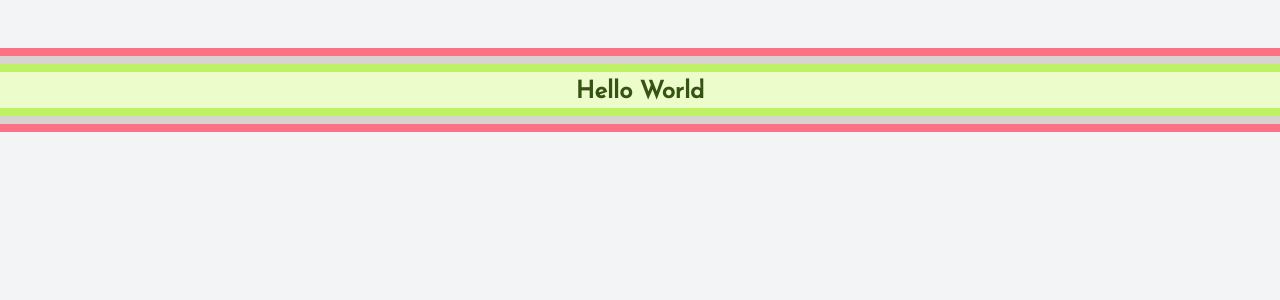
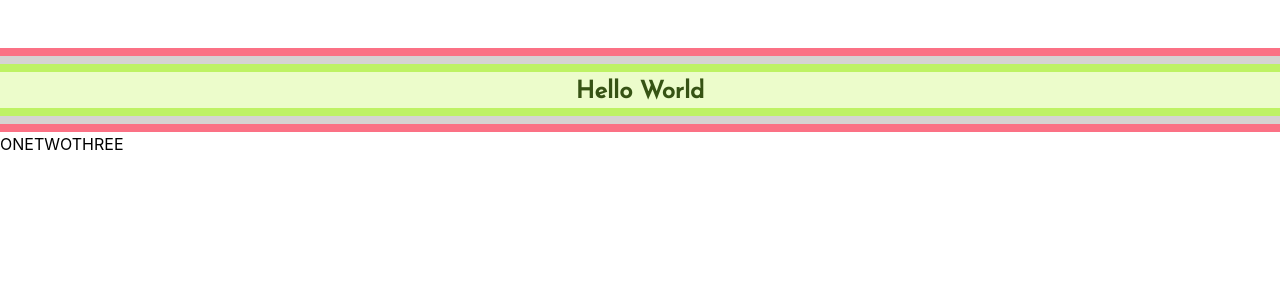
Before and after one commit to stujmar/pwa-playground, a React (Create React App) app: page / in a window 1280 px wide. Shown: the top 300 px of the page. Built offline with nearby package versions, Linux system fonts and the light colour scheme.

Commit message:
[sm] brought HelloBar and NavBar into App.js and adjusted padding accordingly

```diff
--- a/src/App.js
+++ b/src/App.js
@@ -1,17 +1,12 @@
 import './App.css';
+import HelloBar from './components/HelloBar';
+import NavBar from './components/NavBar';
 
 function App() {
   return (
-    <div className="bg-gray-100 w-full h-screen pt-12">
-      <div className="text-center text-2xl font-bold">
-        <div className="w-full border-b-8 border-rose-400"></div>
-        <div className="w-full border-b-8 border-stone-300"></div>
-        <div className="w-full border-b-8 border-lime-300"></div>
-        <div className="bg-lime-100 josefin pt-1 text-lime-900">Hello World</div>
-        <div className="w-full border-b-8 border-lime-300"></div>
-        <div className="w-full border-b-8 border-stone-300"></div>
-        <div className="w-full border-b-8 border-rose-400"></div>
-      </div>
+    <div className="pt-12">
+      <HelloBar />
+      <NavBar />
     </div>
   );
 }
--- a/src/components/Form.js
+++ b/src/components/Form.js
@@ -21,7 +21,7 @@ const Form = () => {
         <button class="bg-blue-500 hover:bg-blue-700 text-white font-bold py-2 px-4 rounded focus:outline-none focus:shadow-outline" type="button">
           Sign In
         </button>
-        <a class="inline-block align-baseline font-bold text-sm text-blue-500 hover:text-blue-800" href="#">
+        <a class="inline-block align-baseline font-bold text-sm text-blue-500 hover:text-blue-800" href="/">
           Forgot Password?
         </a>
       </div>
```
